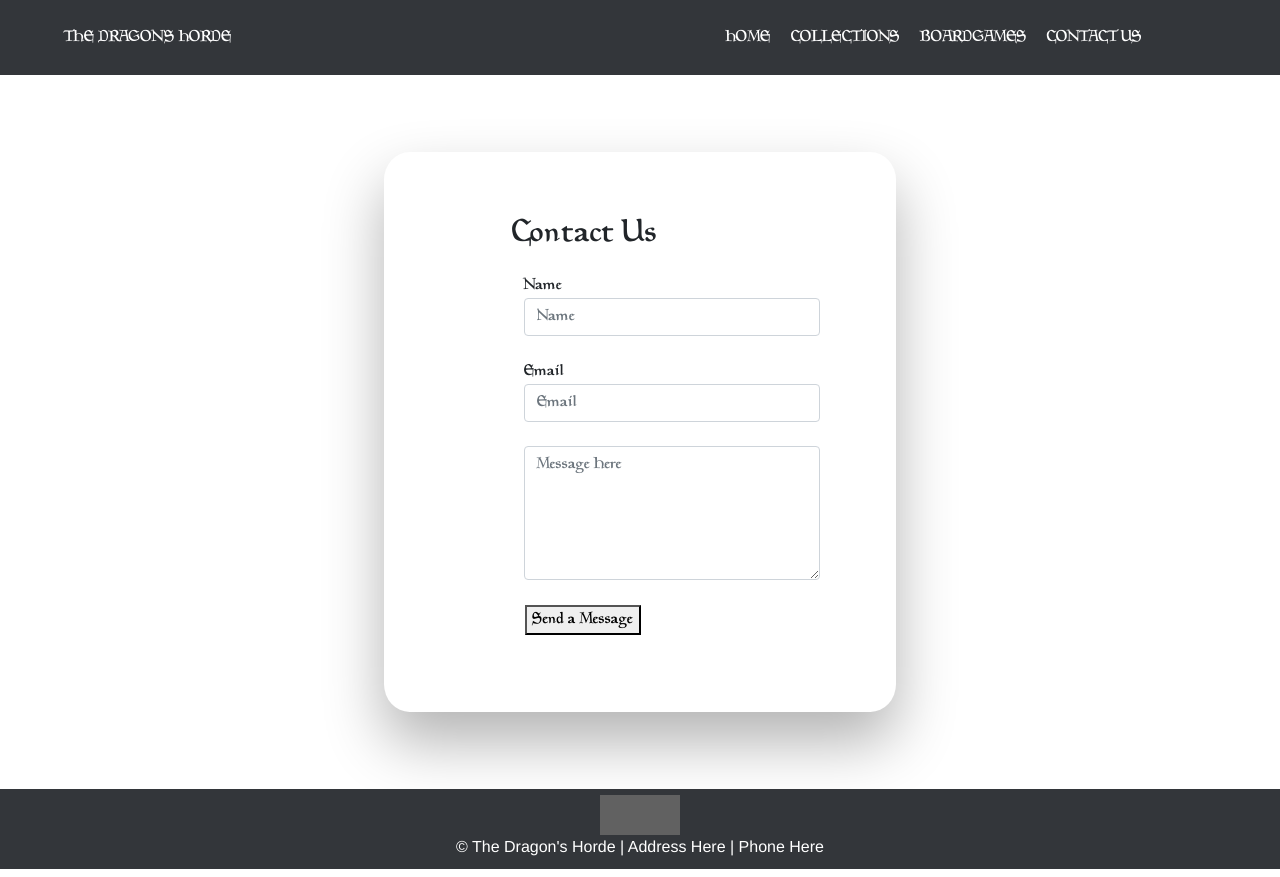
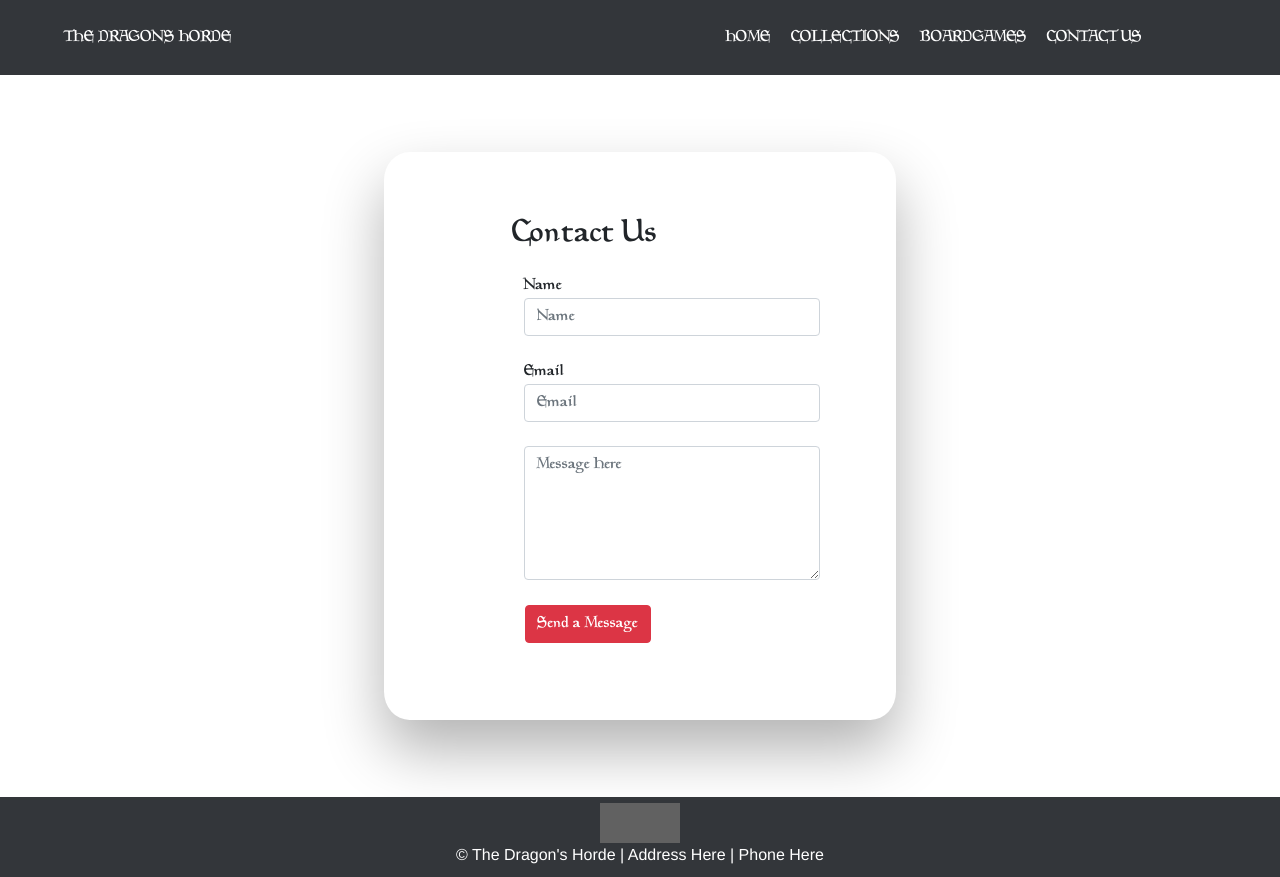
Before and after one commit to NikkiHmltn/dragonshorde, a React (Create React App) app: page /contact in a window 1280 px wide. Built offline with nearby package versions, Linux system fonts and the light colour scheme; grey boxes are pictures that could not be loaded.

Commit message:
styled button

```diff
--- a/src/Components/Contact.js
+++ b/src/Components/Contact.js
@@ -20,7 +20,7 @@ function Contact() {
                     <div className="input-forms">
                         <textarea className="form-control" placeholder="Message Here" name="message" id="message" rows="5"/>
                     </div>
-                    <button>Send a Message</button>
+                    <button className="btn btn-danger">Send a Message</button>
                 </div>
             </form>
         <Footer />
```
